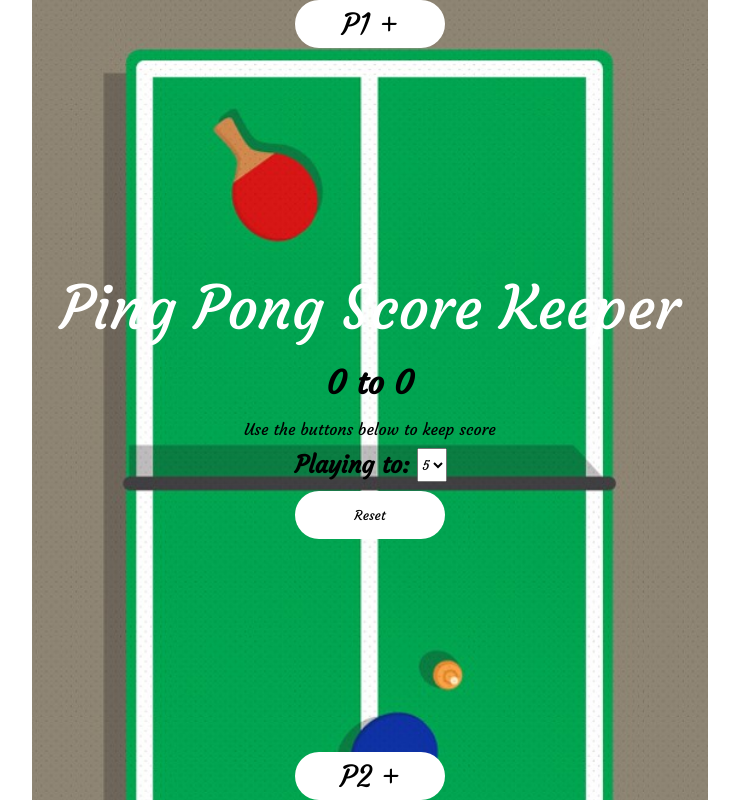
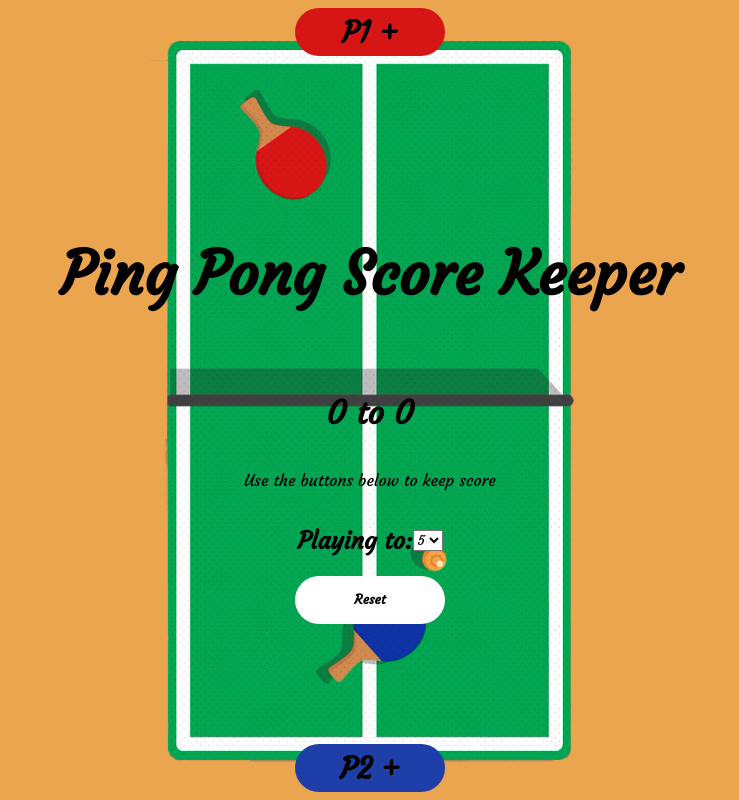
Before and after one commit to dcroci/Ping-Pong-Score-Tracker, a plain HTML site: page index.html in a window 1280 px wide. Shown: the whole page, without its empty margins (270-1009 px from the left). Drawn offline with Linux system fonts and the light colour scheme.

Commit message:
overhaul

```diff
--- a/style.css
+++ b/style.css
@@ -1,5 +1,4 @@
 * {
-  margin: 0.2em;
   box-sizing: border-box;
   font-family: 'Courgette', cursive;
 }
@@ -10,17 +9,29 @@ html {
   max-width: 676px;
   margin: 0 auto;
 }
-
 body {
+  position: relative;
+  background-color: #eca54f;
+  margin: 0;
+  padding: 0;
   display: flex;
   align-items: center;
   justify-content: center;
-  height: fit-content;
-  background-image: url(Vector_Ping_Pong_Table_Tennis.jpg);
+  height: 100vh;
+}
+body::before {
+  background-image: url(Vector_Ping_Pong_Table_Tennis-small.png);
   background-repeat: no-repeat;
-  background-position: center top;
-  background-size: auto 100%;
-  max-width: 676px;
+  background-position: center;
+  background-size: auto;
+  z-index: -1;
+  opacity: 1;
+  content: '';
+  position: absolute;
+  top: 0;
+  left: 0;
+  right: 0;
+  bottom: 0;
 }
 .container {
   width: 100%;
@@ -32,11 +43,13 @@ body {
   position: absolute;
   top: 50%;
   max-width: 676px;
-  position: absolute;
   top: 0;
   right: 0;
   left: 0;
   bottom: 0;
+}
+select {
+  height: fit-content;
 }
 .disabled {
   cursor: not-allowed;
@@ -44,13 +57,16 @@ body {
 }
 .playingTo {
   display: flex;
+  align-items: center;
 }
 p:nth-of-type(1) {
   font-size: 60px;
   display: block;
   text-align: center;
-  color: white;
+  color: rgb(0, 0, 0);
   stroke: 4px black;
+  width: 100%;
+  font-weight: bold;
 }
 button {
   width: 150px;
@@ -61,22 +77,37 @@ button {
   border: none;
   background-color: white;
   border-radius: 50px;
+  cursor: pointer;
+  font-weight: bold;
 }
 button:nth-of-type(1) {
   position: absolute;
-  top: 0;
+  top: 1%;
   right: 0;
   left: 0;
   margin: 0 auto;
   font-size: 30px;
+  background-color: #d61615;
+}
+button:nth-of-type(1):hover {
+  background-color: #e03e3e;
+  transition: all 0.5s;
+}
+button:nth-of-type(1):focus-within {
+  transform: scale(1.5);
 }
 button:nth-of-type(2) {
   position: absolute;
-  bottom: 0;
+  bottom: 1%;
   right: 0;
   left: 0;
   margin: 0 auto;
   font-size: 30px;
+  background-color: #1e3ea8;
+}
+button:nth-of-type(2):hover {
+  background-color: #2b49a9;
+  transition: all 0.5s;
 }
 @media (min-width: 677px) {
   body {
```
Also changed, not shown: Vector_Ping_Pong_Table_Tennis-small.png (added).
